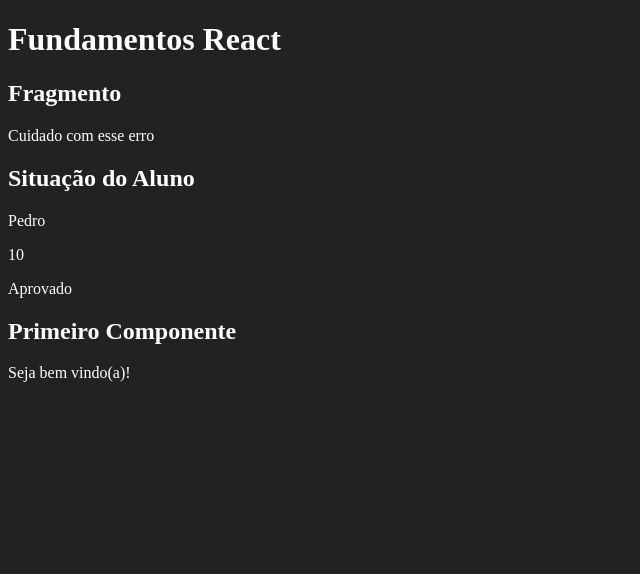
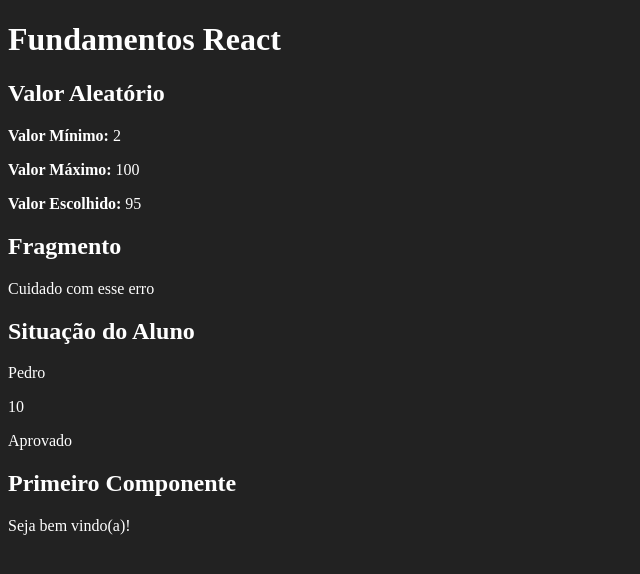
Before and after one commit to Carolbrandes/Exercicios-React-Cod3r, a React (Create React App) app in the folder fundamentos-react/: page / in a window 1280 px wide. Shown: the top 574 px of the page, without its empty margins (0-640 px from the left). Built offline with nearby package versions, Linux system fonts and the light colour scheme.

Commit message:
aulas 18 e 19 - desafio numero aleatorio

```diff
--- a/fundamentos-react/src/App.jsx
+++ b/fundamentos-react/src/App.jsx
@@ -2,10 +2,12 @@ import React from 'react';
 import Primeiro from './components/basicos/Primeiro';
 import ComParametro from './components/basicos/ComParametro';
 import Fragmento from './components/basicos/Fragmento';
+import Aleatorio from './components/basicos/Aleatorio';
 
 export default  _ =>
                 <div id="app">
                         <h1>Fundamentos React </h1>
+                        <Aleatorio valorMin={2} valorMax={100}/>
                         <Fragmento/>
                         <ComParametro titulo="Situação do Aluno" aluno="Pedro" nota={9.3}></ComParametro>
                         <Primeiro></Primeiro>
--- /dev/null
+++ b/fundamentos-react/src/components/basicos/Aleatorio.jsx
@@ -0,0 +1,21 @@
+import React from 'react';
+
+export default props => {
+        const {valorMin, valorMax} = props;
+       const aleatorio = getRandomIntInclusive(valorMin, valorMax);
+
+       return(
+                <div>
+                        <h2>Valor Aleatório</h2>
+                        <p><strong>Valor Mínimo: </strong>{valorMin}</p>
+                        <p><strong>Valor Máximo: </strong>{valorMax}</p>
+                        <p><strong>Valor Escolhido: </strong>{aleatorio}</p>
+                </div>
+       );
+};
+
+function getRandomIntInclusive(min, max) {
+        min = Math.ceil(min);
+        max = Math.floor(max);
+        return Math.floor(Math.random() * (max - min + 1)) + min;
+}
```
